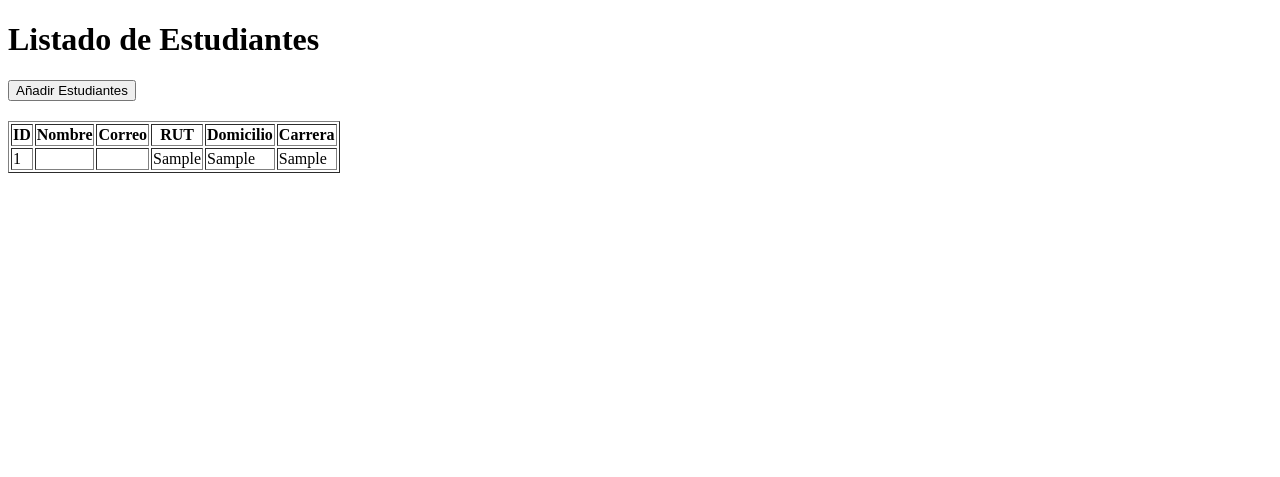
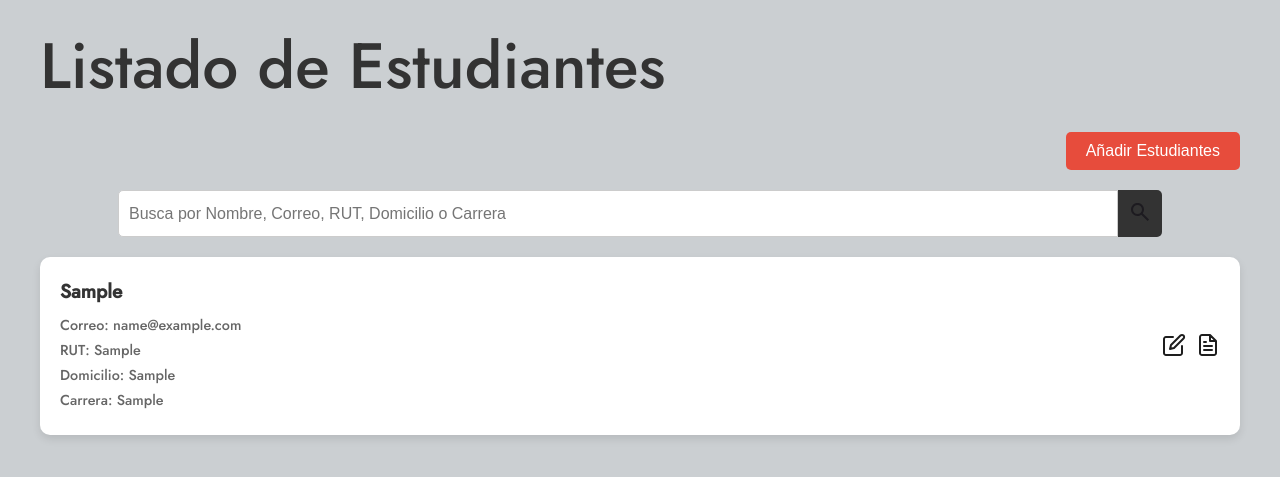
Before and after one commit to ArielSanchez0202/GestionPracticas, a Django app: page /coordinador/listar_estudiantes/ in a window 1280 px wide. Shown: the top 477 px of the page. Run offline with Django 5.2, Linux system fonts and the light colour scheme; tables that the repository leaves empty hold one stand-in row (values such as "Sample post").

Commit message:
front listado estudiantes, barra de busqueda funcionando y otros cambios

```diff
--- a/GestionPracticas/settings.py
+++ b/GestionPracticas/settings.py
@@ -164,3 +164,6 @@ REST_FRAMEWORK = {
 # https://docs.djangoproject.com/en/5.0/ref/settings/#default-auto-field
 
 DEFAULT_AUTO_FIELD = 'django.db.models.BigAutoField'
+# Configuración para la duración de la sesión
+SESSION_COOKIE_AGE = 1209600  # 14 días en segundos
+SESSION_EXPIRE_AT_BROWSER_CLOSE = False
--- /dev/null
+++ b/coordinador/static/css/listado_estudiantes.css
@@ -0,0 +1,147 @@
+@import url('https://fonts.googleapis.com/css2?family=Jost:wght@500&display=swap');
+
+/* Reset de márgenes y paddings */
+* {
+    margin: 0;
+    padding: 0;
+    box-sizing: border-box;
+}
+
+body {
+    font-family: 'Jost', sans-serif;
+    background-color: #CBCFD2;
+    display: flex;
+    justify-content: center;
+    padding: 20px;
+}
+
+.container {
+    max-width: 1200px;
+    width: 100%;
+}
+
+h1 {
+    font-size: 64px;
+    font-weight: 500;
+    text-align: left;
+    color: #333;
+    margin-bottom: 20px;
+}
+
+/* Botón de Añadir Estudiantes */
+.button-container {
+    display: flex;
+    justify-content: flex-end;
+    margin-bottom: 20px;
+}
+
+.button-container button {
+    background-color: #E74C3C;
+    color: white;
+    border: none;
+    padding: 10px 20px;
+    font-size: 1rem;
+    border-radius: 5px;
+    cursor: pointer;
+    transition: background-color 0.3s ease;
+}
+
+.button-container button:hover {
+    background-color: #C0392B;
+}
+
+/* Barra de búsqueda */
+.search-container {
+    display: flex;
+    justify-content: center;
+    margin-bottom: 20px;
+}
+
+.search-container input {
+    width: 100%;
+    max-width: 1000px; /* Ancho extendido de la barra de búsqueda */
+    padding: 10px;
+    font-size: 1rem;
+    border: 1px solid #CCC;
+    border-radius: 5px 0 0 5px;
+}
+
+.search-container button {
+    background-color: #333;
+    color: white;
+    border: none;
+    padding: 10px;
+    border-radius: 0 5px 5px 0;
+    cursor: pointer;
+    transition: background-color 0.3s ease;
+}
+
+.search-container button:hover {
+    background-color: #555;
+}
+
+/* Tarjetas de estudiantes */
+.table-container {
+    display: flex;
+    flex-direction: column;
+    gap: 20px;
+    width: 100%;
+}
+
+.card {
+    background-color: white;
+    border-radius: 10px;
+    padding: 20px;
+    box-shadow: 0 4px 8px rgba(0, 0, 0, 0.1);
+    display: flex;
+    align-items: center;
+    justify-content: space-between;
+    flex-wrap: wrap;
+    width: 100%;
+}
+
+.card-content {
+    flex: 1;
+}
+
+.card h2 {
+    font-size: 1.2rem;
+    color: #333;
+    margin-bottom: 10px;
+}
+
+.card p {
+    font-size: 0.9rem;
+    color: #666;
+    margin-bottom: 5px;
+}
+
+/* Íconos de acción */
+.card-actions {
+    display: flex;
+    gap: 10px;
+}
+
+.card-actions button {
+    background-color: transparent;
+    border: none;
+    cursor: pointer;
+    padding: 0;
+}
+
+.card-actions button img {
+    width: 24px;
+    height: 24px;
+    transition: opacity 0.3s ease;
+}
+
+.card-actions button:hover img {
+    opacity: 0.7;
+}
+
+/* Responsividad */
+@media (min-width: 768px) {
+    .table-container {
+        flex-direction: column;
+    }
+}
--- /dev/null
+++ b/coordinador/static/js/busqueda_estudiantes.js
@@ -0,0 +1,28 @@
+document.addEventListener("DOMContentLoaded", () => {
+    const searchInput = document.querySelector(".search-container input");
+    const studentCards = document.querySelectorAll(".card");
+
+    searchInput.addEventListener("input", () => {
+        const filter = searchInput.value.toLowerCase();
+
+        studentCards.forEach((card) => {
+            const nombre = card.querySelector("h2").textContent.toLowerCase();
+            const correo = card.querySelector("p:nth-of-type(1)").textContent.toLowerCase();
+            const rut = card.querySelector("p:nth-of-type(2)").textContent.toLowerCase();
+            const domicilio = card.querySelector("p:nth-of-type(3)").textContent.toLowerCase();
+            const carrera = card.querySelector("p:nth-of-type(4)").textContent.toLowerCase();
+
+            if (
+                nombre.includes(filter) ||
+                correo.includes(filter) ||
+                rut.includes(filter) ||
+                domicilio.includes(filter) ||
+                carrera.includes(filter)
+            ) {
+                card.style.display = "flex";  // Mostrar tarjeta
+            } else {
+                card.style.display = "none";  // Ocultar tarjeta
+            }
+        });
+    });
+});
--- a/coordinador/templates/coordinador/listar_estudiantes.html
+++ b/coordinador/templates/coordinador/listar_estudiantes.html
@@ -1,48 +1,52 @@
-{% comment %} {% extends 'base.html' %} {% endcomment %}
-{% block content %}
+{% load static %}
 <!DOCTYPE html>
-<html lang="en">
+<html lang="es">
 <head>
     <meta charset="UTF-8">
     <meta name="viewport" content="width=device-width, initial-scale=1.0">
     <title>Listado de Estudiantes</title>
+    <link rel="stylesheet" href="{% static 'css/listado_estudiantes.css' %}">
+    <script src="{% static 'js/busqueda_estudiantes.js' %}" defer></script>
 </head>
 <body>
+    <div class="container">
         <h1>Listado de Estudiantes</h1>
 
         <!-- Botón para añadir estudiantes -->
-    <div style="margin-bottom: 20px;">
+        <div class="button-container">
             <button onclick="window.location.href='{% url 'coordinador:agregar_estudiante' %}'">Añadir Estudiantes</button>
         </div>
 
-    <table border="1">
-        <thead>
-            <tr>
-                <th>ID</th>
-                <th>Nombre</th>
-                <th>Correo</th>
-                <th>RUT</th>
-                <th>Domicilio</th>
-                <th>Carrera</th>
-            </tr>
-        </thead>
-        <tbody>
+        <!-- Barra de búsqueda -->
+        <div class="search-container">
+            <input type="text" placeholder="Busca por Nombre, Correo, RUT, Domicilio o Carrera">
+            <button><img src="{% static 'icons/Search.svg' %}" alt="Buscar"></button>
+        </div>
+
+        <!-- Tarjetas de estudiantes -->
+        <div class="table-container">
             {% for estudiante in estudiantes %}
-            <tr>
-                <td>{{ estudiante.pk }}</td>
-                <td>{{ estudiante.usuario.nombre }}</td>
-                <td>{{ estudiante.usuario.correo }}</td>
-                <td>{{ estudiante.rut }}</td>
-                <td>{{ estudiante.domicilio }}</td>
-                <td>{{ estudiante.carrera }}</td>
-            </tr>
+            <div class="card">
+                <div class="card-content">
+                    <h2>{{ estudiante.usuario.first_name }}</h2>
+                    <p>Correo: {{ estudiante.usuario.email }}</p>
+                    <p>RUT: {{ estudiante.rut }}</p>
+                    <p>Domicilio: {{ estudiante.domicilio }}</p>
+                    <p>Carrera: {{ estudiante.carrera }}</p>
+                </div>
+                <div class="card-actions">
+                    <button onclick="window.location.href='{% url 'coordinador:editar_estudiante' estudiante.pk %}'">
+                        <img src="{% static 'icons/Edit.svg' %}" alt="Editar">
+                    </button>
+                    <button onclick="window.location.href='{% url 'coordinador:detalle_estudiante' estudiante.pk %}'">
+                        <img src="{% static 'icons/Detalle.svg' %}" alt="Ver Detalle">
+                    </button>
+                </div>
+            </div>
             {% empty %}
-            <tr>
-                <td colspan="6">No hay estudiantes registrados.</td>
-            </tr>
+            <p>No hay estudiantes registrados.</p>
             {% endfor %}
-        </tbody>
-    </table>
+        </div>
+    </div>
 </body>
 </html>
-{% endblock %}
--- a/coordinador/urls.py
+++ b/coordinador/urls.py
@@ -11,4 +11,6 @@ urlpatterns = [
     path('descargar_plantilla/', views.descargar_plantilla_estudiantes, name='descargar_plantilla_estudiantes'),
     path('listar_estudiantes/', views.listar_estudiantes, name='listar_estudiantes'),
     path('previsualizar_estudiantes/', views.previsualizar_estudiantes, name='previsualizar_estudiantes'),
+    path('editar_estudiante/<int:estudiante_id>/', views.editar_estudiante, name='editar_estudiante'),
+    path('detalle_estudiante/<int:estudiante_id>/', views.detalle_estudiante, name='detalle_estudiante'),
 ]
--- a/coordinador/views.py
+++ b/coordinador/views.py
@@ -3,7 +3,7 @@ import string
 from django.conf import settings
 import pandas as pd
 from django.contrib.auth.models import User, Group
-from django.shortcuts import render, redirect
+from django.shortcuts import get_object_or_404, render, redirect
 from django.contrib import messages
 from .models import Estudiante
 from django.http import HttpResponse
@@ -139,3 +139,27 @@ def descargar_plantilla_estudiantes(request):
 def listar_estudiantes(request):
     estudiantes = Estudiante.objects.all()
     return render(request, 'coordinador/listar_estudiantes.html', {'estudiantes': estudiantes})
+
+def editar_estudiante(request, estudiante_id):
+    estudiante = get_object_or_404(Estudiante, id=estudiante_id)
+
+    if request.method == 'POST':
+        # Extraer los datos del formulario manualmente
+        estudiante.usuario.first_name = request.POST.get('nombre')
+        estudiante.usuario.email = request.POST.get('correo')
+        estudiante.rut = request.POST.get('rut')
+        estudiante.domicilio = request.POST.get('domicilio')
+        estudiante.carrera = request.POST.get('carrera')
+
+        # Guardar los cambios en el modelo Usuario y Estudiante
+        estudiante.usuario.save()
+        estudiante.save()
+
+        return redirect('coordinador:listado_estudiantes')  # Redirige al listado de estudiantes después de editar
+
+    return render(request, 'coordinador/editar_estudiante.html', {'estudiante': estudiante})
+
+def detalle_estudiante(request, estudiante_id):
+    estudiante = get_object_or_404(Estudiante, id=estudiante_id)
+
+    return render(request, 'coordinador/detalle_estudiante.html', {'estudiante': estudiante})
```
Also changed, not shown: autenticacion/templates/login.html (+15 -1 lines), coordinador/static/icons/Detalle.svg (added), coordinador/static/icons/Edit.svg (added), coordinador/static/icons/Lupa.svg (added), coordinador/static/icons/Search.svg (added), coordinador/templates/coordinador/detalle_estudiante.html (added), coordinador/templates/coordinador/editar_estudiante.html (added). Lines whose indentation alone changed are shown as unchanged.
